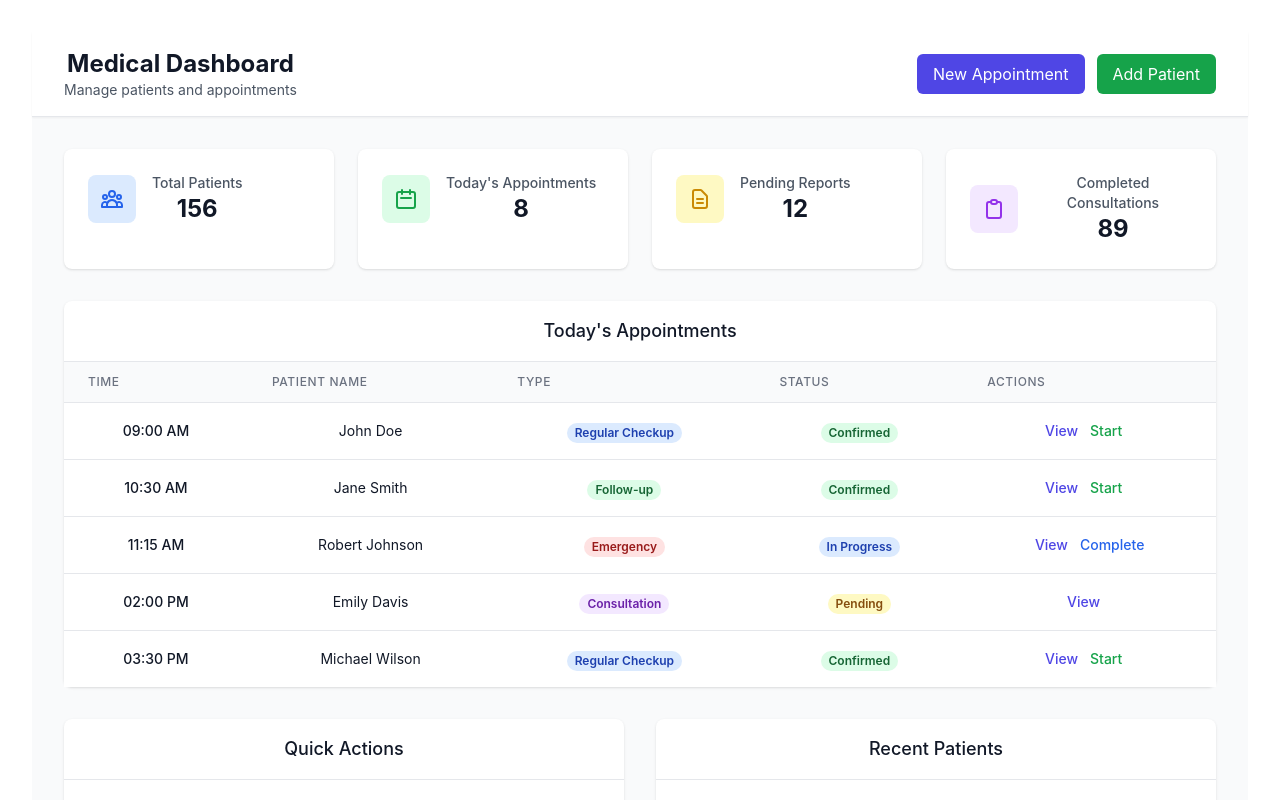
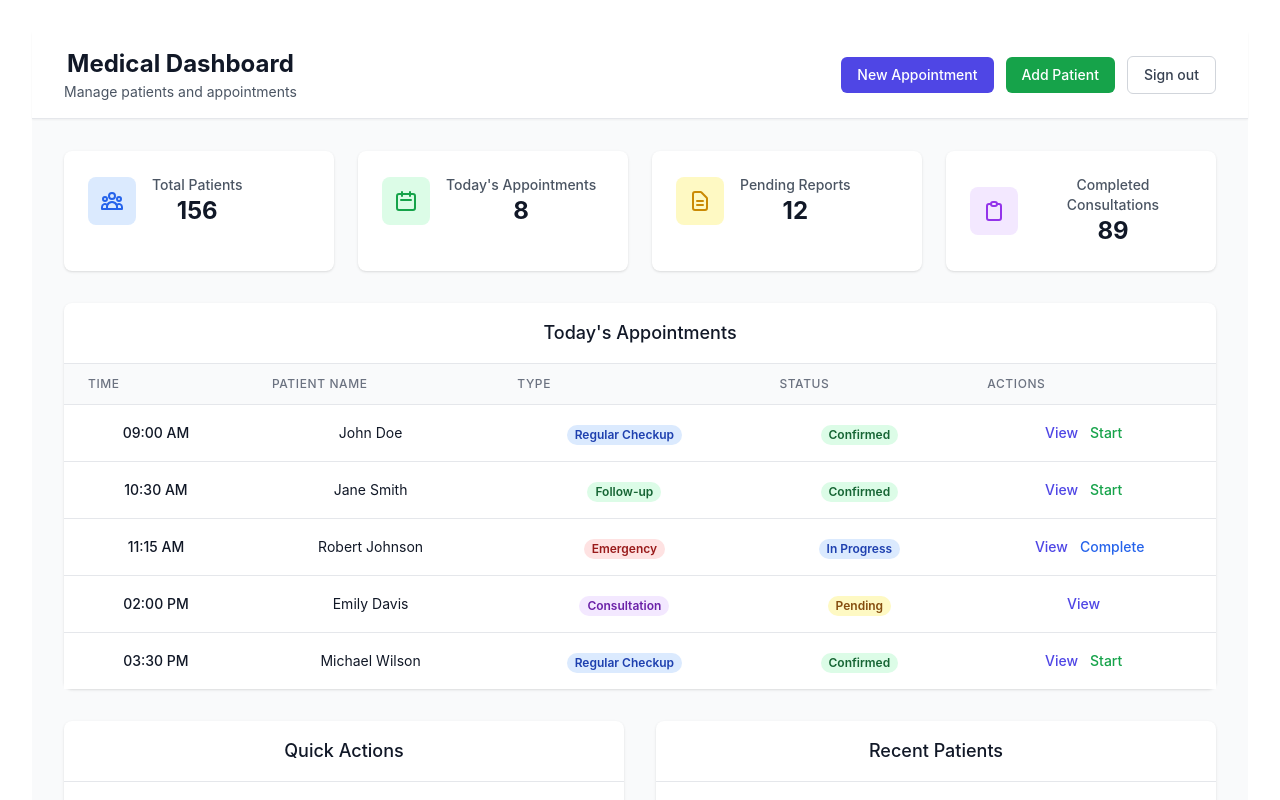
Before and after one commit to Isaac1686/hospital-1, a React (Vite) app: page /medical/dashboard in a window 1280 px wide. Shown: the top 800 px of the page. Built offline with nearby package versions, Linux system fonts and the light colour scheme.

Commit message:
editing the madical doctor initial desplay

```diff
--- a/src/pages/dashboard/MedicalDoctor/MedicalDoctor.jsx
+++ b/src/pages/dashboard/MedicalDoctor/MedicalDoctor.jsx
@@ -1,7 +1,26 @@
 import React, { useState, useEffect } from 'react';
-import { Link } from 'react-router-dom';
+import { Link, useNavigate } from 'react-router-dom';
+
+/** Label for the logged-in doctor (from API / localStorage user object). */
+function getLoggedInDoctorLabel(user) {
+  if (!user || typeof user !== 'object') return null;
+  const rawName = [user.name, user.full_name, user.fullName].find(
+    (v) => typeof v === 'string' && v.trim()
+  );
+  if (rawName) {
+    const trimmed = rawName.trim();
+    const withoutHonorific = trimmed.replace(/^(dr\.?|doctor)\s+/i, '').trim();
+    const display = withoutHonorific || trimmed;
+    return `Dr. ${display}`;
+  }
+  if (typeof user.email === 'string' && user.email.includes('@')) {
+    return `Dr. ${user.email.split('@')[0]}`;
+  }
+  return null;
+}
 
 const MedicalDoctorDashboard = () => {
+  const navigate = useNavigate();
   const [stats, setStats] = useState({
     totalPatients: 0,
     appointmentsToday: 0,
@@ -10,6 +29,14 @@ const MedicalDoctorDashboard = () => {
   });
   const [recentAppointments, setRecentAppointments] = useState([]);
   const [isLoading, setIsLoading] = useState(true);
+  const [user] = useState(() => {
+    try {
+      const raw = localStorage.getItem('user');
+      return raw ? JSON.parse(raw) : null;
+    } catch {
+      return null;
+    }
+  });
 
   useEffect(() => {
     // Simulate loading data
@@ -31,6 +58,13 @@ const MedicalDoctorDashboard = () => {
       setIsLoading(false);
     }, 1000);
   }, []);
+
+  const doctorLabel = getLoggedInDoctorLabel(user);
+
+  const handleSignOut = () => {
+    localStorage.removeItem('user');
+    navigate('/login');
+  };
 
   const getStatusColor = (status) => {
     switch (status) {
@@ -96,14 +130,25 @@ const MedicalDoctorDashboard = () => {
           <div className="flex justify-between items-center py-4">
             <div>
               <h1 className="text-2xl font-bold text-gray-900">Medical Dashboard</h1>
-              <p className="text-sm text-gray-600">Manage patients and appointments</p>
+              <p className="text-sm text-gray-600 mt-0.5">
+                {doctorLabel
+                  ? `Welcome back, ${doctorLabel}`
+                  : 'Manage patients and appointments'}
+              </p>
             </div>
-            <div className="flex space-x-3">
-              <button className="bg-indigo-600 text-white px-4 py-2 rounded-md hover:bg-indigo-700 transition-colors">
+            <div className="flex flex-wrap items-center justify-end gap-2 sm:gap-3">
+              <button type="button" className="bg-indigo-600 text-white px-4 py-2 rounded-md hover:bg-indigo-700 transition-colors text-sm font-medium">
                 New Appointment
               </button>
-              <button className="bg-green-600 text-white px-4 py-2 rounded-md hover:bg-green-700 transition-colors">
+              <button type="button" className="bg-green-600 text-white px-4 py-2 rounded-md hover:bg-green-700 transition-colors text-sm font-medium">
                 Add Patient
+              </button>
+              <button
+                type="button"
+                onClick={handleSignOut}
+                className="border border-gray-300 bg-white text-gray-700 px-4 py-2 rounded-md hover:bg-gray-50 transition-colors text-sm font-medium"
+              >
+                Sign out
               </button>
             </div>
           </div>
```
